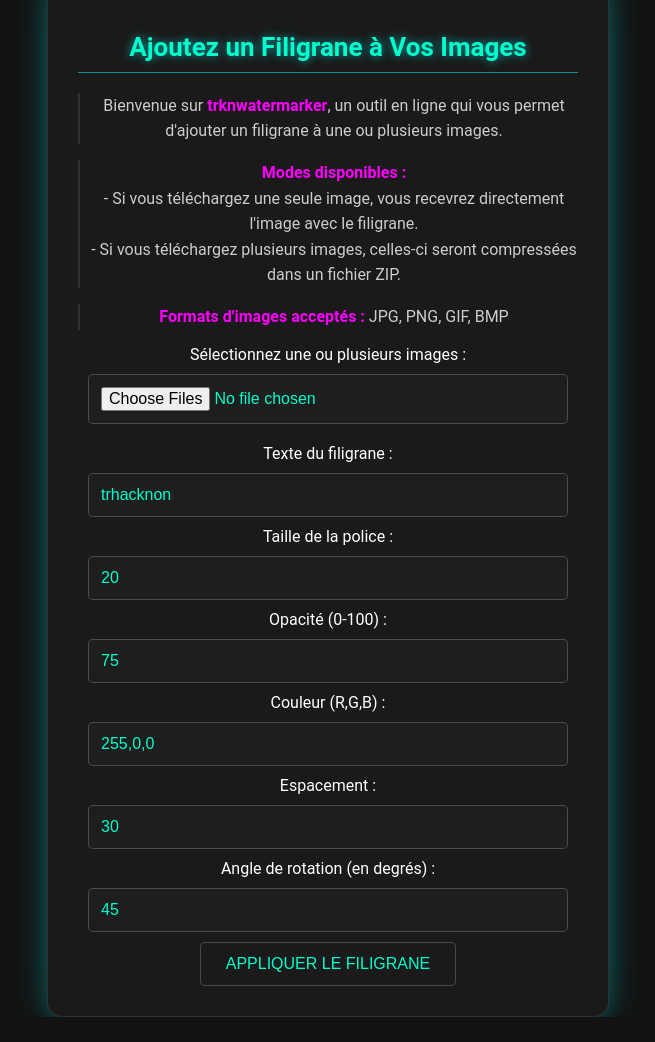
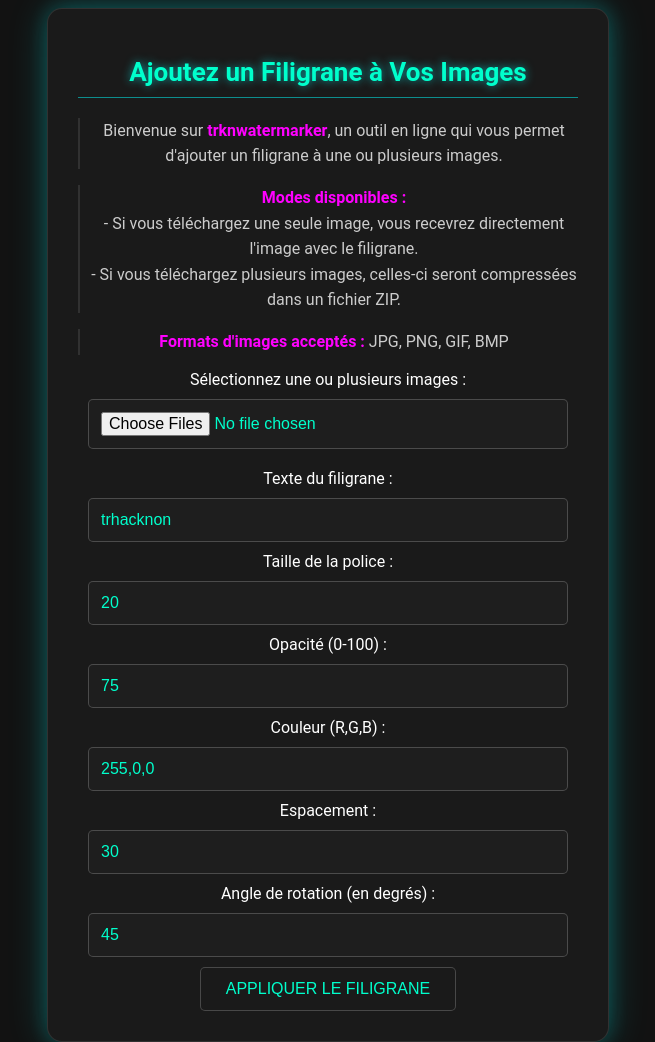
Before and after one commit to tucommenceapousser/trknwatermarker, a Flask app: page / in a window 1280 px wide. Shown: the whole page, without its empty margins (312-967 px from the left). Before the commit the page ends 1017 px from the top, so only its background shows below. Run offline with Flask 3, Linux system fonts and the light colour scheme.

Commit message:
Update styles.css

```diff
--- a/static/styles.css
+++ b/static/styles.css
@@ -22,7 +22,7 @@ body {
   max-width: 500px;
   border: 1px solid rgba(255, 255, 255, 0.1); /* Fine bordure blanche translucide */
   box-shadow: 0 0 20px rgba(0, 255, 255, 0.2), 0 0 40px rgba(0, 255, 255, 0.2); /* Ombres cyan subtiles */
-  margin-top: 20px; /* Ajout d'une marge en haut */
+  margin-top: 70px; /* Ajout d'une marge en haut */
 }
 
 h1 {
```
